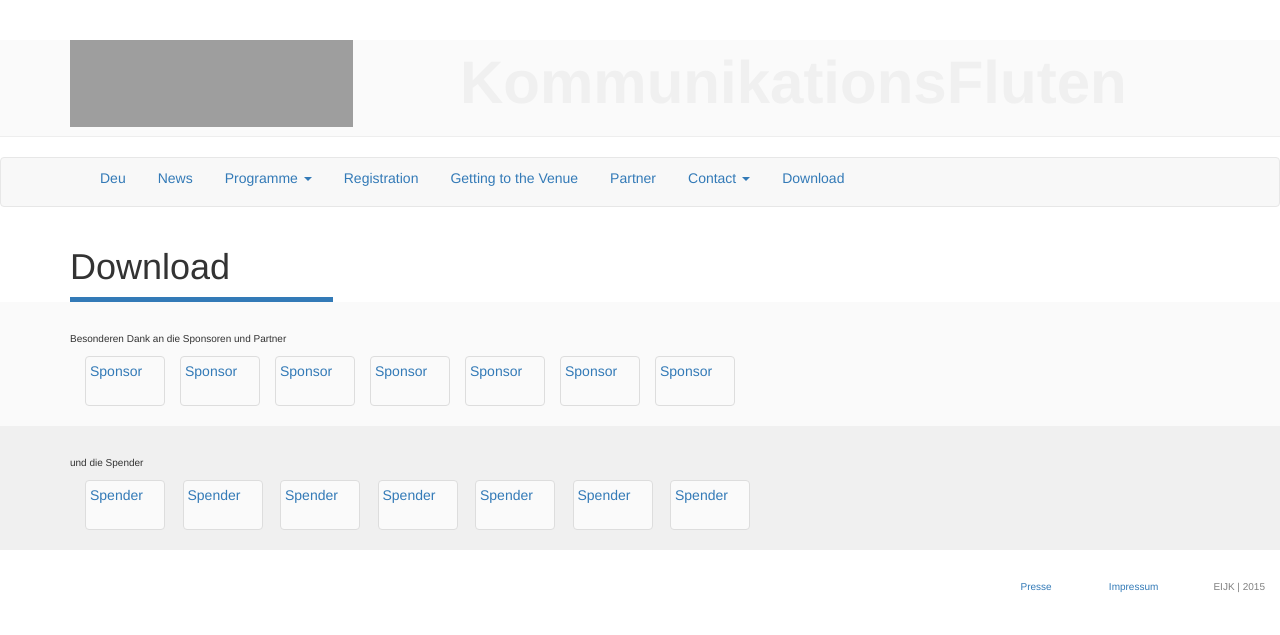
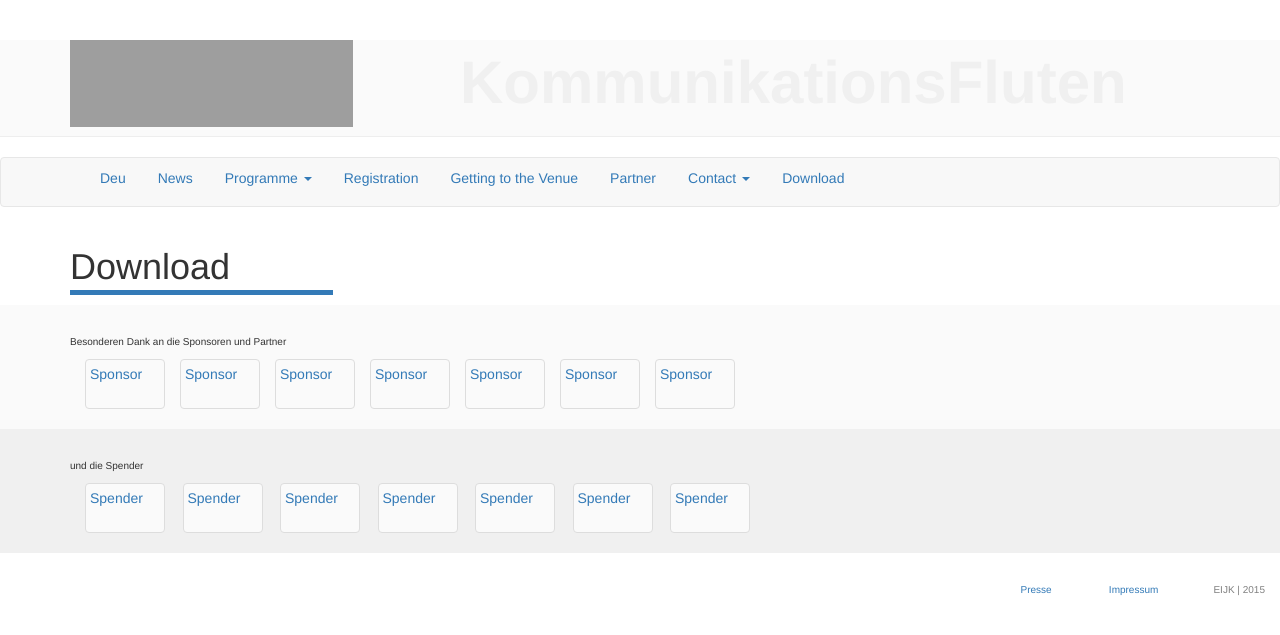
Before and after one commit to susedev/test, a Jekyll site: the page built from download.html, in a window 1280 px wide. Shown: the top 635 px of the page. Built offline with Jekyll 4.4.1, drawn with Linux system fonts in a browser that asks for light colours; nearby versions of some CDN libraries; grey boxes are pictures that could not be loaded.

Commit message:
Update page.html

```diff
--- a/_layouts/page.html
+++ b/_layouts/page.html
@@ -12,9 +12,9 @@ layout: base
  <div class="row">
   <div class="row-same-height row-same-height row-full-height">
     <div class="col-md-3 col-md-height col-full-height">
-          <h1>{{ page.title }}</h1>
+          <h1>{{ page.title }}
           <div class="box" style="background-color: #337AB7; height:5px; margin-top:3px;">
-          </div>
+          </h1></div>
     </div>
     <div class="col-md-6 col-md-height col-full-height">
                {{ content }}
```
